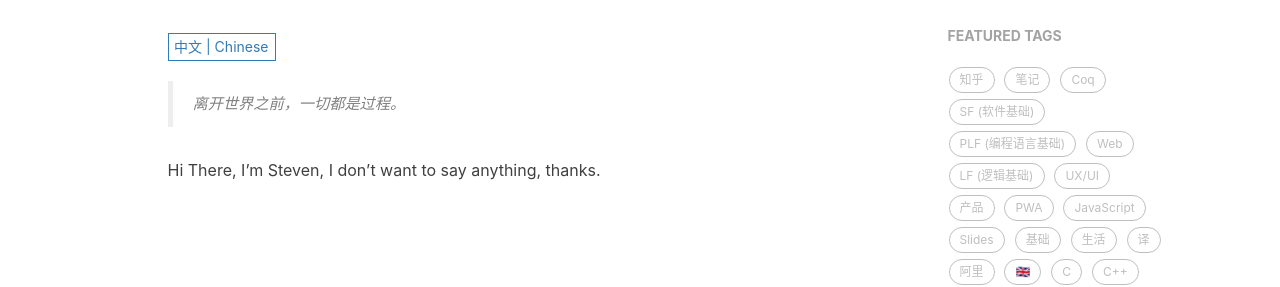
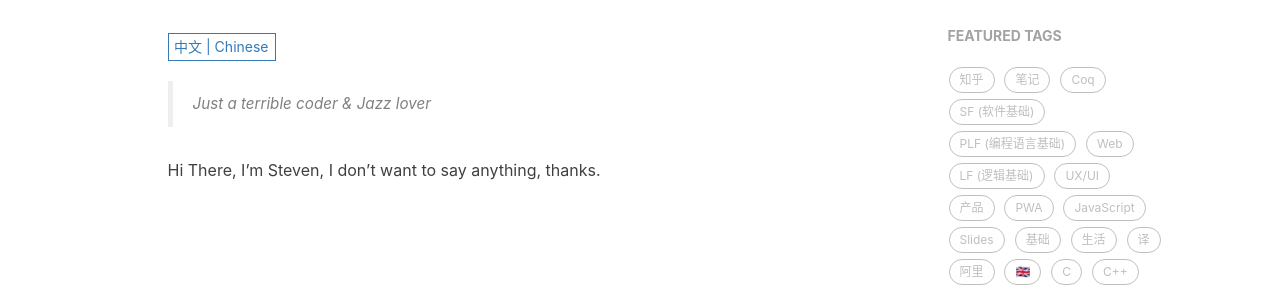
Before and after one commit to stevenqiu/stevenqiu.github.io, a Jekyll site: the page built from about.html, in a window 1280 px wide. Shown: the part 420-707 px from the top of the page. Built offline with Jekyll 4.4.1, drawn with Linux system fonts in a browser that asks for light colours; nearby versions of some CDN libraries; comment, search, counter and statistics services are not loaded.

Commit message:
update about me

```diff
--- a/_includes/about/zh.md
+++ b/_includes/about/zh.md
@@ -1,3 +1,3 @@
-> 离开世界之前，一切都是过程。
+> Just a terrible coder & Jazz lover
 
 Hi There, I'm Steven, I don't want to say anything, thanks.
```
